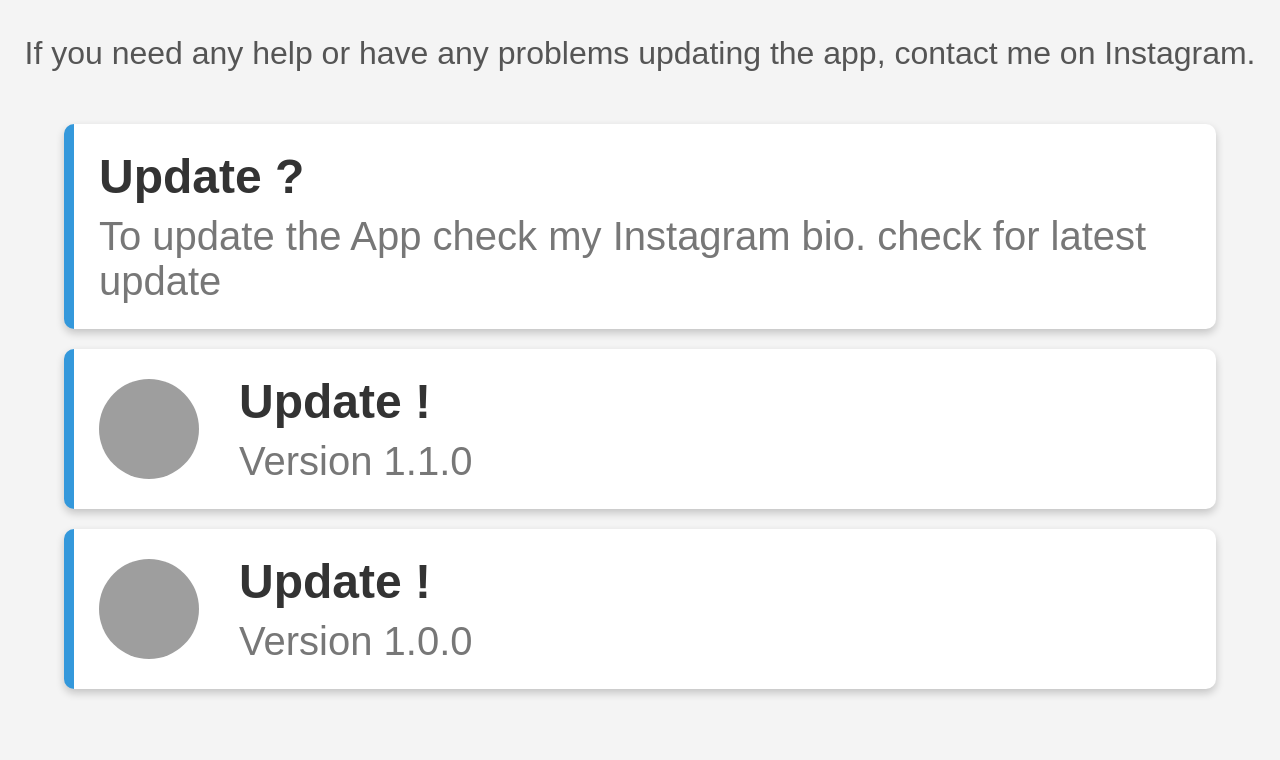
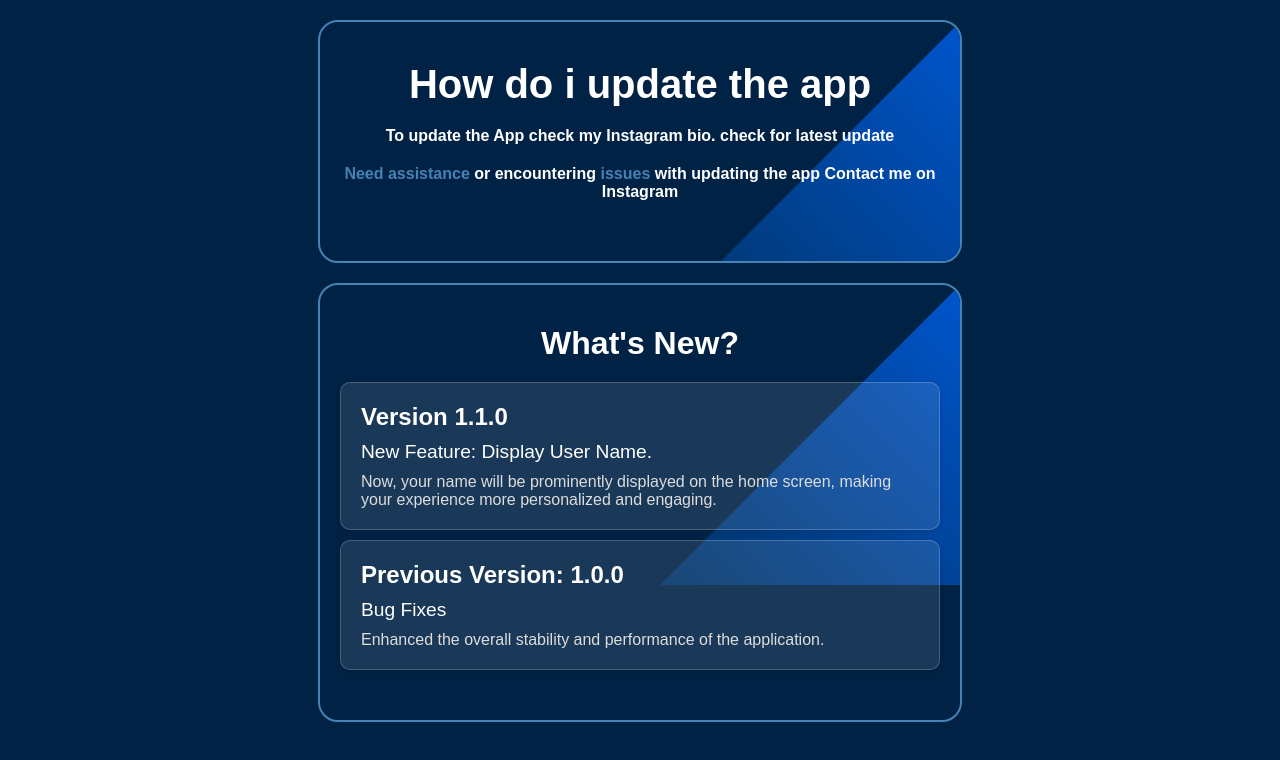
Before and after one commit to Christo790/christoo, a plain HTML site: page index.html in a window 1280 px wide. Drawn offline with Linux system fonts and the light colour scheme; grey boxes are pictures that could not be loaded.

Commit message:
Update index.html

```diff
--- a/index.html
+++ b/index.html
@@ -3,144 +3,169 @@
 <head>
     <meta charset="UTF-8">
     <meta name="viewport" content="width=device-width, initial-scale=1.0">
-    <title>Updates Page</title>
+    <title>Get Started and Notifications</title>
   <style>
+    /* Global styles */
 body {
+    margin: 0;
     font-family: Arial, sans-serif;
-    background-color: #f4f4f4;
-    margin: 0;
-    padding: 0;
+    background-color: #002244;
     display: flex;
     flex-direction: column;
     align-items: center;
+    padding: 20px;
 }
 
-.notification-container {
-    width: 100%;
-    max-width: 90%; /* Adjusted max-width */
-    margin: 20px 0;
-    padding: 0 10px; /* Adjusted padding */
+/* Container styles */
+.container, .bottom-container {
+    background-color: rgba(0, 34, 68, 0.8);
+    border-radius: 20px;
+    border: 2px solid #4682B4;
+    padding: 40px 20px;
+    color: white;
+    text-align: center;
+    position: relative;
+    overflow: hidden;
+    max-width: 600px;
+    width: 90%;
+    margin-bottom: 20px;
 }
 
+.container::before, .bottom-container::before {
+    content: '';
+    position: absolute;
+    top: 0;
+    right: 0;
+    width: 300px;
+    height: 300px;
+    background: linear-gradient(45deg, #003366, #0055cc);
+    clip-path: polygon(100% 0, 100% 100%, 0 100%);
+    z-index: 0;
+}
+
+.content {
+    z-index: 1;
+    position: relative;
+}
+
+h1, h2 {
+    margin: 0 0 20px 0;
+}
+
+h1 {
+    font-size: 2.5em;
+}
+
+h2 {
+    font-size: 2em;
+}
+
+p {
+    margin: 20px 0;
+}
+
+/* Highlight class */
+.highlight {
+    color: #4682B4;
+}
+
+/* Notification styles */
 .notification {
-    text-decoration: none;
-    display: flex;
-    align-items: center;
-    padding: 25px;
-    margin-bottom: 20px;
-    background-color: #fff;
-    border-left: 10px solid #3498db;
+    background-color: rgba(255, 255, 255, 0.1);
+    border: 1px solid rgba(255, 255, 255, 0.2);
     border-radius: 10px;
-    box-shadow: 0 4px 8px rgba(0, 0, 0, 0.2);
-    transition: background-color 0.3s, border-color 0.3s;
+    padding: 20px;
+    text-align: left;
+    margin: 10px 0;
+    box-shadow: 0 2px 5px rgba(0,0,0,0.1);
+    transition: transform 0.2s, background-color 0.2s;
 }
 
 .notification:hover {
-    background-color: #f0f8ff;
-}
-
-.notification-icon {
-    width: 100px;
-    height: 100px;
-    margin-right: 40px;
-    border-radius: 50%;
+    transform: scale(1.02);
+    background-color: rgba(255, 255, 255, 0.2);
 }
 
 .notification-content {
-    flex-grow: 1;
+    text-align: left;
 }
 
 .notification-title {
     margin: 0;
-    font-size: 3em;
-    color: #333;
+    font-size: 1.5em;
+    font-weight: bold;
 }
 
 .notification-subtitle {
-    margin: 10px 0 0;
-    font-size: 2.5em;
-    color: #777;
+    margin: 10px 0;
+    font-size: 1.2em;
 }
 
-.download-link {
-    margin-top: 30px;
-    font-size: 2em;
-    color: #3498db;
-    text-decoration: none;
+.notification-version {
+    margin: 0;
+    font-size: 1em;
+    color: #ddd;
 }
 
-.download-link:hover {
-    text-decoration: none;
+/* Responsive Design */
+@media (max-width: 768px) {
+    h1 {
+        font-size: 2em;
+    }
+    .notification-content {
+        text-align: center;
+    }
 }
 
-.contact-info {
-    margin-top: 35px;
-    font-size: 2em;
-    color: #555;
-    text-align: center;
+@media (max-width: 480px) {
+    h1 {
+        font-size: 1.5em;
+    }
+    p {
+        font-size: 0.9em;
+    }
+    .notification-title {
+        font-size: 1.3em;
+    }
+    .notification-subtitle {
+        font-size: 1.1em;
+    }
+    .notification-version {
+        font-size: 0.9em;
+    }
 }
 
-/* Responsive adjustments */
-@media (max-width: 480px) {
-    .notification {
-        padding: 20px;
-    }
-
-    .notification-title {
-        font-size: 20px;
-    }
-
-    .notification-subtitle {
-        font-size: 20px;
-    }
-
-    .notification-icon {
-        width: 80px;
-        height: 80px;
-        margin-right: 30px;
-    }
-
-    .contact-info {
-        font-size: 20px;
-    }
-}
   </style>
   </head>
 <body>
-<p class="contact-info">If you need any help or have any problems updating the app, contact me on Instagram.</p>
-<div class="notification-container">
+    <main class="container">
+        <section class="content">
+            <h1>How do i update the app</h1>
+            <p><strong>
+              To update the App check my Instagram bio. check for latest update</strong></p>
+            <p><strong><span class="highlight">Need assistance</span> or encountering <span class="highlight">issues</span> with updating the app Contact me on Instagram</strong></p>
+        </section>
+    </main>
 
- <a href="#">
-
+    <section class="bottom-container">
+        <div class="content">
+            <h2>What's New?</h2>
+            <article class="notification">
                 <div class="notification-content">
-            <h2 class="notification-title"></h2>
-
+                    <h3 class="notification-title">Version 1.1.0</h3>
+                    <p class="notification-subtitle">New Feature: Display User Name.</p>
+                    <p class="notification-version">Now, your name will be prominently displayed on the home screen, making your experience more personalized and engaging.</p>
                 </div>
-    </a>
-<a href="#" class="notification">
-
+            </article>
+            <article class="notification">
                 <div class="notification-content">
-            <h2 class="notification-title">Update ?</h2>
-            <p class="notification-subtitle">To update the App check my Instagram bio. check for latest update</p>
+                    <h3 class="notification-title">Previous Version: 1.0.0</h3>
+                    <p class="notification-subtitle">Bug Fixes</p>
+                    <p class="notification-version">Enhanced the overall stability and performance of the application.</p>
                 </div>
-    </a>
-    <a href="#" class="notification">
-        <img src="https://play-lh.googleusercontent.com/wdCnlJMmDz-A_kiAXzNI9sf2tIS5h4b5TGAocWTUKmxze288dSKv9xM6AhrPg_v2se_E" alt="Exam Winner Hack 1.1.0" class="notification-icon">
-        <div class="notification-content">
-            <h2 class="notification-title">Update !</h2>
-            <p class="notification-subtitle">Version 1.1.0</p>
-        </div>
-    </a>
-
-    <a href="#" class="notification">
-        <img src="https://play-lh.googleusercontent.com/wdCnlJMmDz-A_kiAXzNI9sf2tIS5h4b5TGAocWTUKmxze288dSKv9xM6AhrPg_v2se_E" alt="Exam Winner Hack 1.0.0" class="notification-icon">
-        <div class="notification-content">
-            <h2 class="notification-title">Update !</h2>
-            <p class="notification-subtitle">Version 1.0.0</p>
-        </div>
-    </a>
+            </article>
             <!-- Add more notifications as needed -->
         </div>
-
+    </section>
 </body>
 </html>
```
Lines whose indentation alone changed are shown as unchanged.
